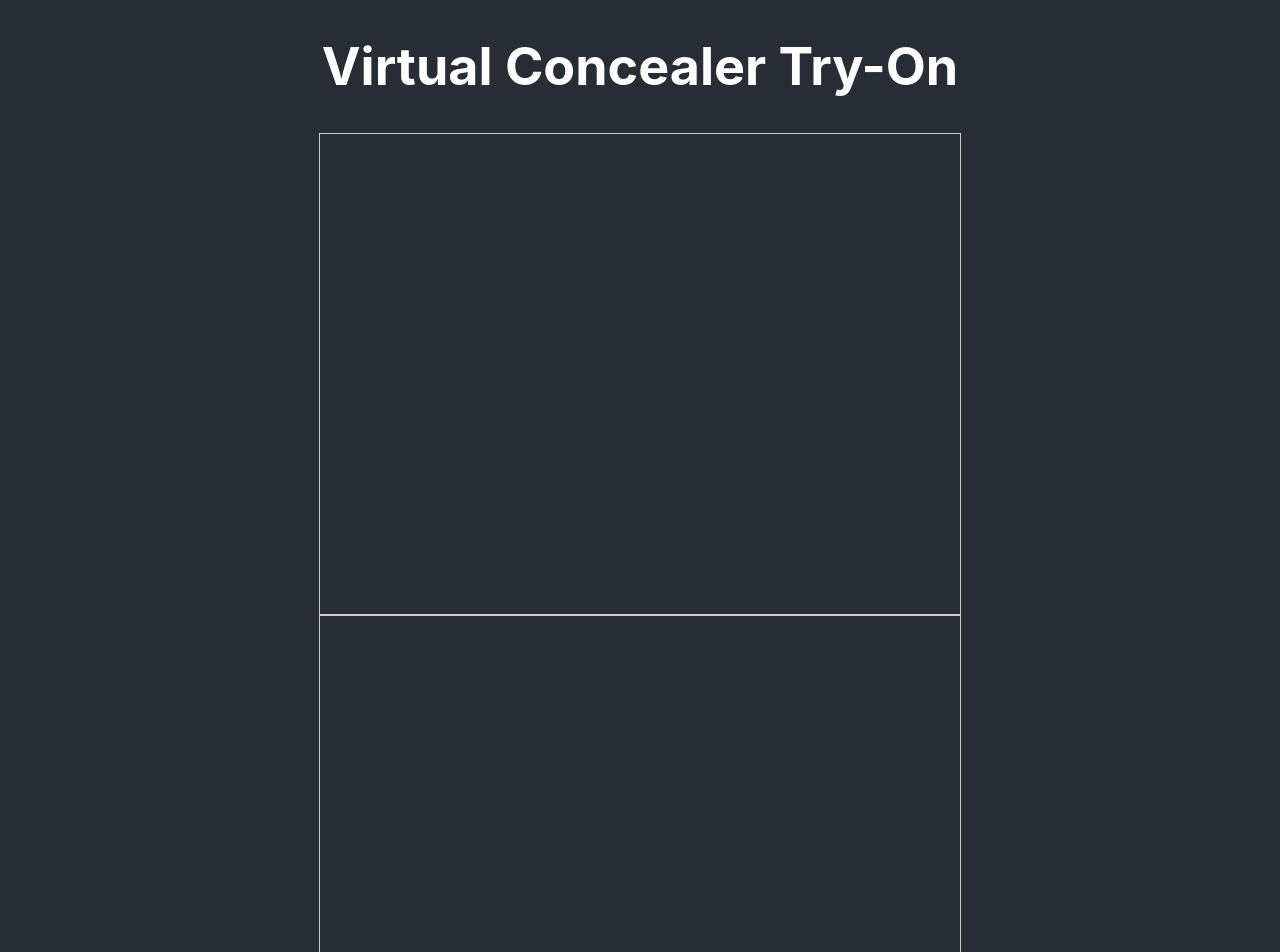
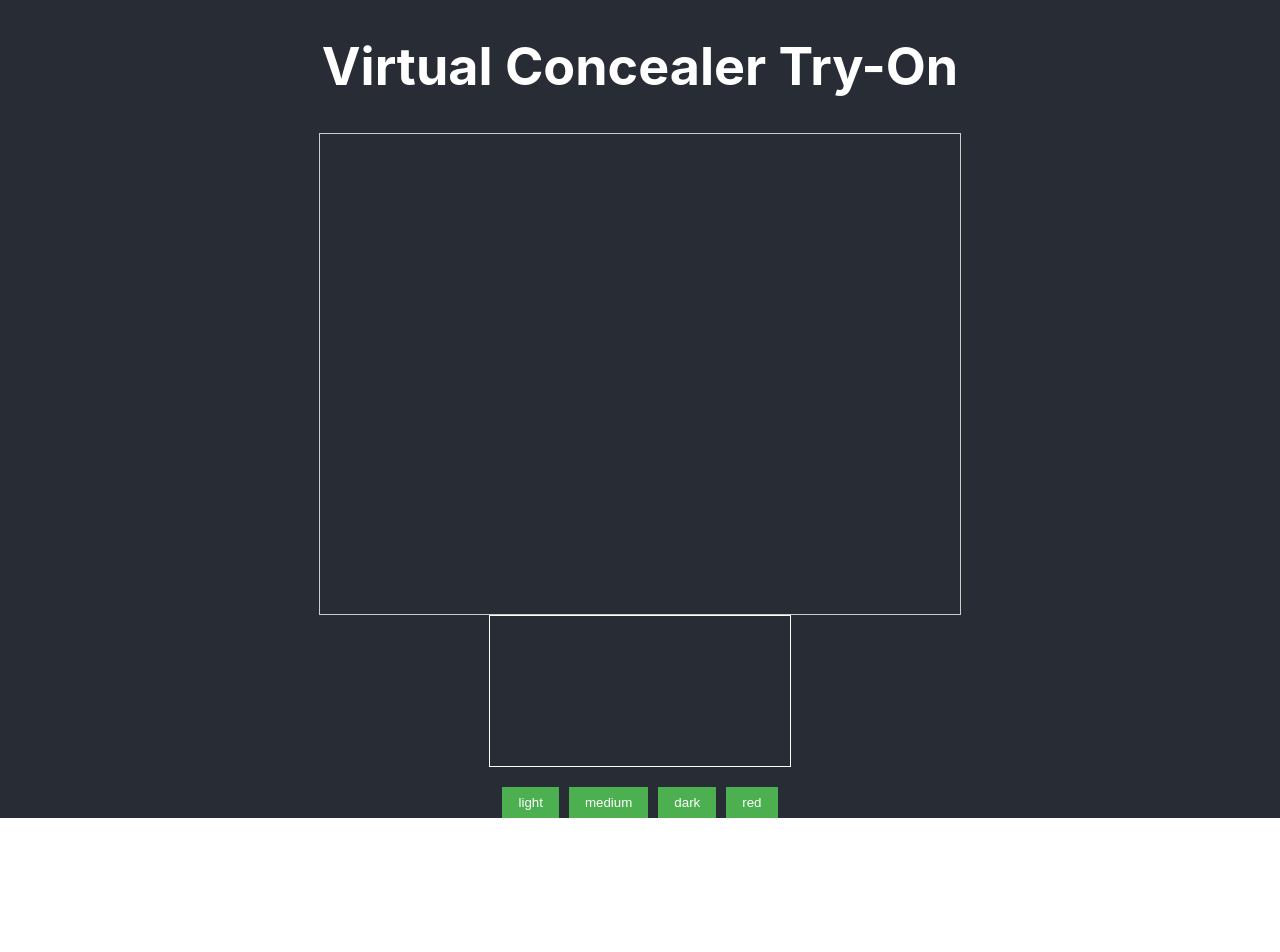
Before and after one commit to Qualiasolutions/concealer-tryon, a React (Create React App) app: page / in a window 1280 px wide. Shown: the top 952 px of the page. After the commit the page ends 818 px from the top, so only its background shows below. Built offline with nearby package versions, Linux system fonts and the light colour scheme; no server answers.

Commit message:
Updated App.css with video orientation fix and other styles

```diff
--- a/src/App.css
+++ b/src/App.css
@@ -1,16 +1,5 @@
 .App {
   text-align: center;
-}
-
-.App-logo {
-  height: 40vmin;
-  pointer-events: none;
-}
-
-@media (prefers-reduced-motion: no-preference) {
-  .App-logo {
-    animation: App-logo-spin infinite 20s linear;
-  }
 }
 
 .App-header {
@@ -24,26 +13,36 @@
   color: white;
 }
 
-.App-link {
-  color: #61dafb;
+.output_canvas {
+  border: 1px solid white;
+  margin-bottom: 20px;
 }
 
-@keyframes App-logo-spin {
-  from {
-    transform: rotate(0deg);
-  }
-  to {
-    transform: rotate(360deg);
-  }
+.shade-selector {
+  display: flex;
+  gap: 10px;
 }
+
+.shade-selector button {
+  padding: 8px 16px;
+  background-color: #4CAF50;
+  color: white;
+  border: none;
+  cursor: pointer;
+}
+
+.shade-selector button:hover {
+  background-color: #367c39;
+}
+
 video {
   width: 640px; /* Or whatever width you want */
   height: 480px; /* Or whatever height you want */
   border: 1px solid #ccc;
+  /* Try removing this first: */
+  /* transform: rotateY(180deg); */
+  /* -webkit-transform: rotateY(180deg); */
+  /* If it's still mirrored, try this: */
+  /* transform: scaleX(-1); */
+  /* -webkit-transform: scaleX(-1); */
 }
-
-canvas {
-  width: 640px; /* Or whatever width you want */
-  height: 480px; /* Or whatever height you want */
-  border: 1px solid #ccc;
-}
```
